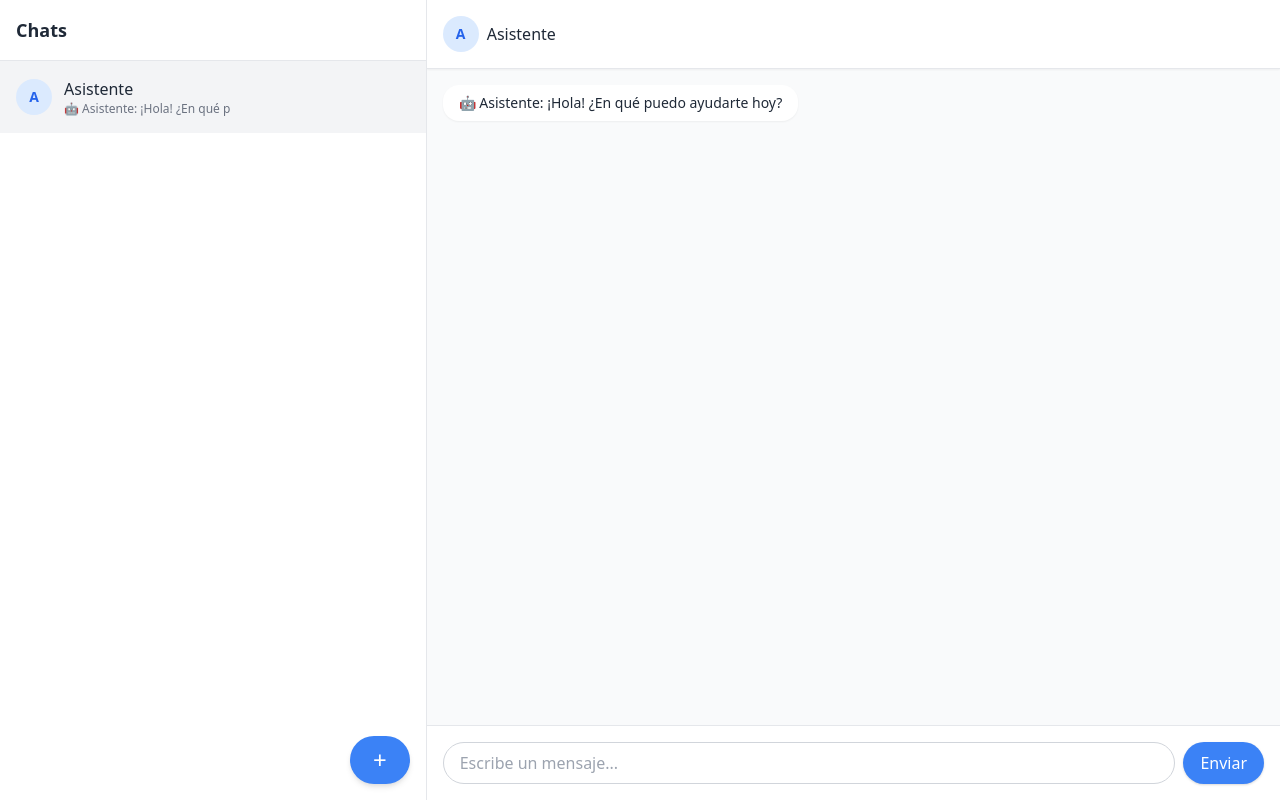
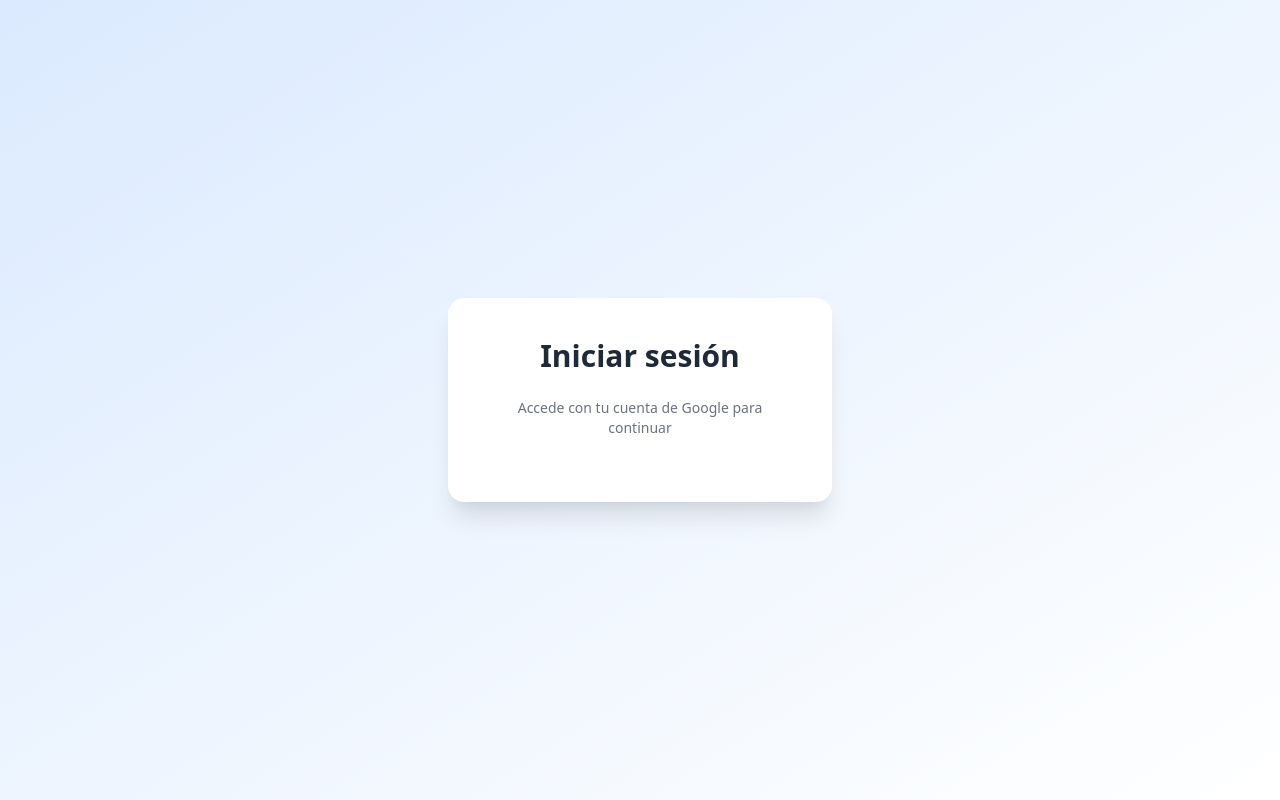
Before and after one commit to guillermo-delgado/correduria, a React (Vite) app: page / in a window 1280 px wide. Built offline with nearby package versions, Linux system fonts and the light colour scheme.

Commit message:
login google OK y graba en atlas

```diff
--- a/src/App.tsx
+++ b/src/App.tsx
@@ -1,25 +1,21 @@
-import Home from "@/pages/Home";
-import ChatGPT from "@/components/ui/ChatGPT";
-import SWUpdater from "@/components/SWUpdater";
-import Navbar from "./components/Navbar";
-
-import Whatsapp from "@/pages/whatsapp";
-
-// 👇 Añadimos un console.log para forzar deploy
-console.log("Forzar deploy correcto 🚀");
+import { useState, useEffect } from "react";
+import WhatsappPage from "@/pages/whatsapp";
+import LoginPage from "@/pages/login";
 
 function App() {
-  return (
-    <>
-      {/* <Navbar /> */}
-      {/* Añade padding arriba para que no quede oculto detrás del navbar */}
-      {/* <div className="pt-32">
-        <Home /> */}
-      {/* </div>
-      <ChatGPT />
-      <SWUpdater /> */}
-      <Whatsapp />
-    </>
+  const [user, setUser] = useState<any>(null);
+
+  useEffect(() => {
+    const storedUser = localStorage.getItem("user");
+    if (storedUser) {
+      setUser(JSON.parse(storedUser));
+    }
+  }, []);
+
+  return user ? (
+    <WhatsappPage />
+  ) : (
+    <LoginPage onLogin={(user) => setUser(user)} />
   );
 }
 
--- a/src/index.css
+++ b/src/index.css
@@ -1,5 +1,23 @@
 @import url("https://cdn.jsdelivr.net/npm/tailwindcss@2.2.19/dist/tailwind.min.css");
 
+
+
+table {
+  width: 100%;
+  border-collapse: collapse;
+  margin-top: 0.5rem;
+}
+
+table th,
+table td {
+  border: 1px solid #d1d5db; /* Tailwind gray-300 */
+  padding: 0.5rem;
+  text-align: left;
+}
+
+table thead {
+  background-color: #f3f4f6; /* Tailwind gray-100 */
+}
 
 
 html, body {
--- /dev/null
+++ b/src/pages/login.tsx
@@ -0,0 +1,53 @@
+import { useEffect, useState } from "react";
+
+export default function LoginPage({ onLogin }: { onLogin: (user: any) => void }) {
+  const [googleLoaded, setGoogleLoaded] = useState(false);
+
+  useEffect(() => {
+    const script = document.createElement("script");
+    script.src = "https://accounts.google.com/gsi/client";
+    script.async = true;
+    script.defer = true;
+    script.onload = () => setGoogleLoaded(true);
+    document.body.appendChild(script);
+  }, []);
+
+  useEffect(() => {
+    if (!googleLoaded) return;
+
+    window.google.accounts.id.initialize({
+      client_id: "945516481273-r5af5fsg05r3f242l92o45c3qge7mg5c.apps.googleusercontent.com",
+      callback: handleCredentialResponse,
+    });
+
+    window.google.accounts.id.renderButton(
+      document.getElementById("google-button")!,
+      { theme: "filled_blue", size: "large", text: "signin_with", shape: "pill" }
+    );
+  }, [googleLoaded]);
+
+  const handleCredentialResponse = (response: any) => {
+    const idToken = response.credential;
+    fetch("http://localhost:3001/api/auth/google", {
+      method: "POST",
+      headers: { "Content-Type": "application/json" },
+      body: JSON.stringify({ token: idToken }),
+    })
+      .then((res) => res.json())
+      .then((data) => {
+        localStorage.setItem("user", JSON.stringify(data.user));
+        onLogin(data.user);
+      })
+      .catch((err) => console.error("Error de autenticación:", err));
+  };
+
+  return (
+    <div className="h-screen flex flex-col items-center justify-center bg-gradient-to-br from-blue-100 to-white">
+      <div className="bg-white rounded-2xl shadow-xl p-10 w-full max-w-sm text-center">
+        <h1 className="text-3xl font-extrabold text-gray-800 mb-6">Iniciar sesión</h1>
+        <p className="text-gray-500 mb-6 text-sm">Accede con tu cuenta de Google para continuar</p>
+        <div id="google-button" className="flex justify-center" />
+      </div>
+    </div>
+  );
+}
--- a/src/pages/whatsapp.tsx
+++ b/src/pages/whatsapp.tsx
@@ -1,10 +1,17 @@
 import { useState, useRef, useEffect } from 'react';
+// @ts-ignore
+import { marked } from 'marked';
 
 type Chat = {
   id: number;
   name: string;
   messages: string[];
 };
+
+function stripHTML(html: string) {
+  const doc = new DOMParser().parseFromString(html, 'text/html');
+  return doc.body.textContent || "";
+}
 
 export default function WhatsappPage() {
   const [chats, setChats] = useState<Chat[]>([
@@ -14,7 +21,6 @@ export default function WhatsappPage() {
       messages: ['🤖 Asistente: ¡Hola! ¿En qué puedo ayudarte hoy?'],
     },
   ]);
-
   const [activeChatId, setActiveChatId] = useState(1);
   const [isMobileChatOpen, setIsMobileChatOpen] = useState(false);
   const [input, setInput] = useState('');
@@ -44,7 +50,6 @@ export default function WhatsappPage() {
     setInput('');
     setLoading(true);
 
-    // ✅ Añadimos lógica de sessionId
     let sessionId = localStorage.getItem('sessionId');
     if (!sessionId) {
       sessionId = Date.now().toString();
@@ -55,17 +60,18 @@ export default function WhatsappPage() {
       const res = await fetch('http://localhost:3001/api/chat', {
         method: 'POST',
         headers: { 'Content-Type': 'application/json' },
-        body: JSON.stringify({ message: input, sessionId }), // ← sessionId agregado
+        body: JSON.stringify({ message: input, sessionId }),
       });
 
-      const text = await res.text(); // 👈 Parseamos manualmente
-      const data = JSON.parse(text); // 👈 Convertimos a JSON
-
+      const text = await res.text();
+      const data = JSON.parse(text);
       const reply = data?.reply;
 
-      const finalMessages = reply
-        ? [...newMessages, `🤖 ChatGPT: ${reply}`]
-        : [...newMessages, '❌ Error: Sin respuesta de ChatGPT.'];
+      const html = marked.parse(reply);
+      const isHtml = html.includes('<table');
+      const cleaned = isHtml ? html : html.replace(/^<p>(.*?)<\/p>\s*$/s, '$1');
+
+      const finalMessages = [...newMessages, isHtml ? `🤖|HTML|${cleaned}` : `🤖 ${cleaned}`];
 
       updateChatMessages(activeChatId, finalMessages);
     } catch (error) {
@@ -78,8 +84,6 @@ export default function WhatsappPage() {
 
     setLoading(false);
   };
-
-
 
   const handleNewChat = () => {
     const newId = chats.length + 1;
@@ -99,7 +103,9 @@ export default function WhatsappPage() {
   };
 
   return (
-    <div className="flex h-screen font-sans bg-gray-50">
+    <div className="w-full h-screen bg-gray-100">
+  <div className="flex h-full w-full">
+
         {/* LISTA DE CHATS */}
         <aside
           className={`${
@@ -125,7 +131,7 @@ export default function WhatsappPage() {
                   <div>
                     <div className="font-medium text-gray-800">{chat.name}</div>
                     <div className="text-xs text-gray-500 truncate max-w-[180px]">
-                    {chat.messages.at(-1)?.slice(0, 30) ?? ''}
+                      {stripHTML(chat.messages.at(-1) ?? '').slice(0, 30)}
                     </div>
                   </div>
                 </div>
@@ -133,7 +139,6 @@ export default function WhatsappPage() {
             ))}
           </ul>
 
-        {/* Botón "+" redondo */}
           <button
             onClick={handleNewChat}
             title="Nuevo chat"
@@ -163,34 +168,38 @@ export default function WhatsappPage() {
             </button>
           </header>
 
+          <div className="flex-1 p-4 overflow-y-auto space-y-4">
+            {activeChat.messages.map((msg, i) => {
+              const isUser = msg.startsWith('🧑‍💼');
+              const isBotHtml = msg.startsWith('🤖|HTML|');
+              const isBot = msg.startsWith('🤖');
+              const cleanMsg = isBotHtml ? msg.replace('🤖|HTML|', '') : msg;
 
-        <div className="flex-1 p-4 overflow-y-auto space-y-4">
-          {activeChat.messages.map((msg, i) => (
+              return (
                 <div
                   key={i}
                   className={`text-sm ${
-                msg.startsWith('🧑‍💼')
+                    isUser
                       ? 'text-right text-blue-600'
-                  : msg.startsWith('🤖')
-                  ? 'text-left text-gray-800'
-                  : 'text-left text-red-500'
+                      : 'text-left text-gray-800'
                   }`}
                 >
                   <div
                     className={`inline-block px-4 py-2 rounded-2xl shadow-sm max-w-[70%] ${
-                  msg.startsWith('🧑‍💼')
-                    ? 'bg-blue-100 ml-auto'
-                    : msg.startsWith('🤖')
-                    ? 'bg-white'
-                    : 'bg-red-100 text-red-700'
+                      isUser ? 'bg-blue-100 ml-auto' : 'bg-white'
                     }`}
-              >
-                {msg}
+                    {...(isBotHtml
+                      ? { dangerouslySetInnerHTML: { __html: cleanMsg } }
+                      : { children: cleanMsg })}
+                  />
                 </div>
+              );
+            })}
+
+            {loading && (
+              <div className="text-sm text-gray-400 italic">
+                ⏳ Asistente está escribiendo...
               </div>
-          ))}
-          {loading && (
-            <div className="text-sm text-gray-400 italic">⏳ Asistente está escribiendo...</div>
             )}
             <div ref={bottomRef} />
           </div>
@@ -214,5 +223,6 @@ export default function WhatsappPage() {
           </footer>
         </main>
       </div>
+    </div>
   );
 }
```
Lines whose indentation alone changed are shown as unchanged.
